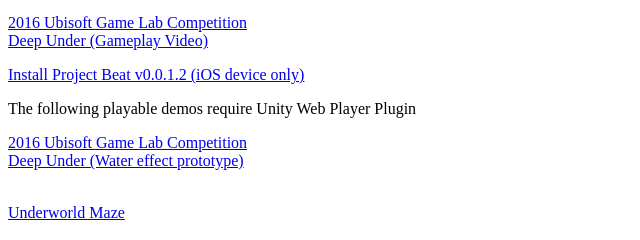
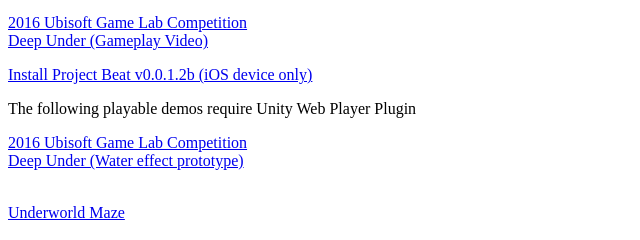
Before and after one commit to CalvinZheng/CalvinZheng.github.io, a plain HTML site: page index.html in a window 1280 px wide. Shown: the part 458-698 px from the top of the page, 0-640 px from the left. Drawn offline with Linux system fonts and the light colour scheme.

Commit message:
update to 0.0.1.2b

```diff
--- a/index.html
+++ b/index.html
@@ -14,7 +14,7 @@
 <p><a href=pdf/comp-558-project.pdf>Computer Vision Project:<br/>3D City Reconstruction using Optical Flow</a></p>
 <p><a href=http://digitool.Library.McGill.CA:80/R/-?func=dbin-jump-full&object_id=144007&silo_library=GEN01>Master Thesis: Depth discrimination from occlusions in 3D clutter</a><br/><a href=https://jov.arvojournals.org/article.aspx?articleid=2552983> Also published on Journal of Vision</a></p>
 <p><a href=Unity/Deep_Under_Gameplay.mp4>2016 Ubisoft Game Lab Competition<br/>Deep Under (Gameplay Video)</a></p>
-<p><a href="itms-services://?action=download-manifest&amp;url=https://calvinzheng.github.io/beat/manifest.plist">Install Project Beat v0.0.1.2 (iOS device only)</a></p>
+<p><a href="itms-services://?action=download-manifest&amp;url=https://calvinzheng.github.io/beat/manifest.plist">Install Project Beat v0.0.1.2b (iOS device only)</a></p>
 <p>The following playable demos require Unity Web Player Plugin</p>
 <p><a href=Unity/water_test.html>2016 Ubisoft Game Lab Competition<br/>Deep Under (Water effect prototype)</a></p>
 <p><a href=Unity/index.html><br/>Underworld Maze</a></p>
```
Also changed, not shown: 1 other file.
